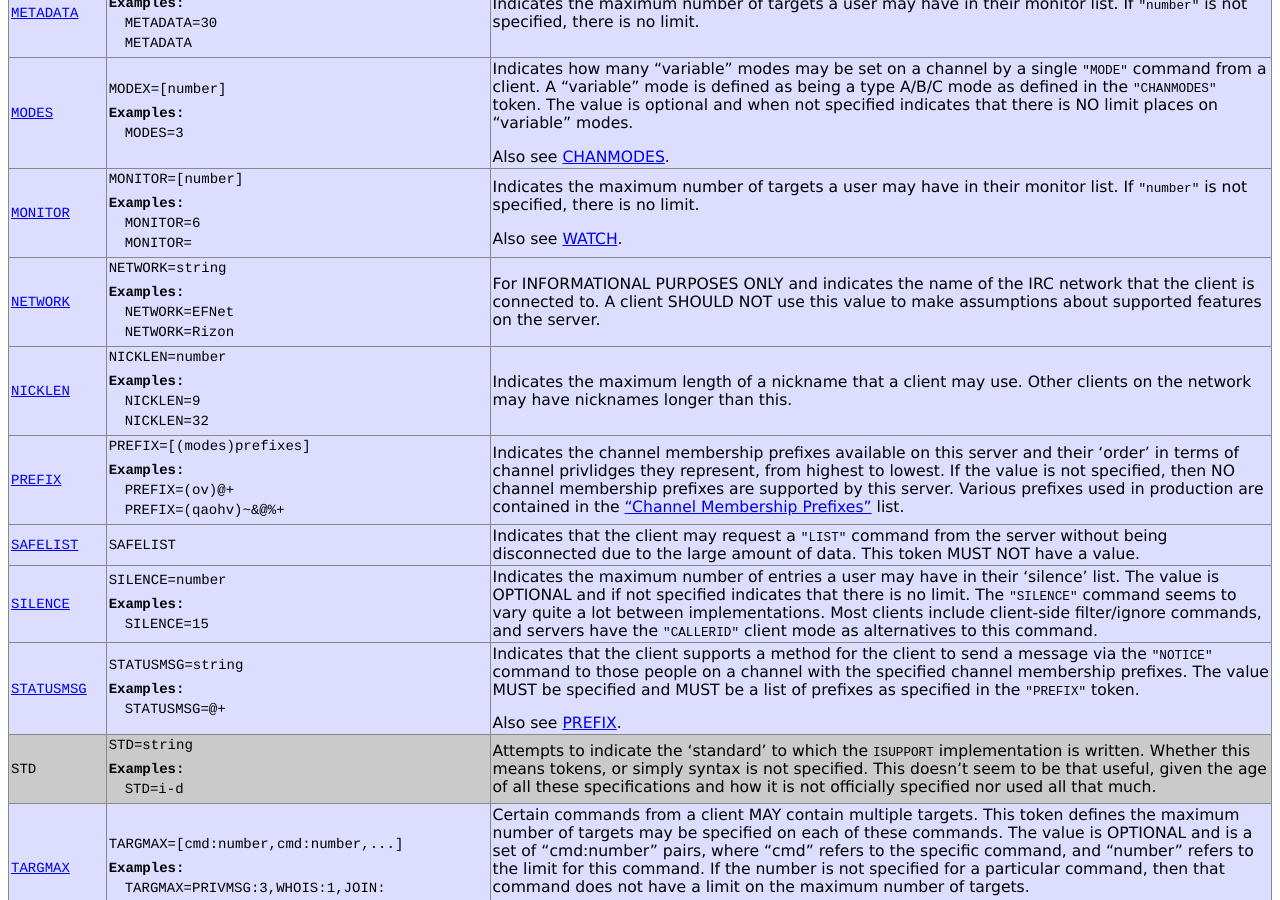
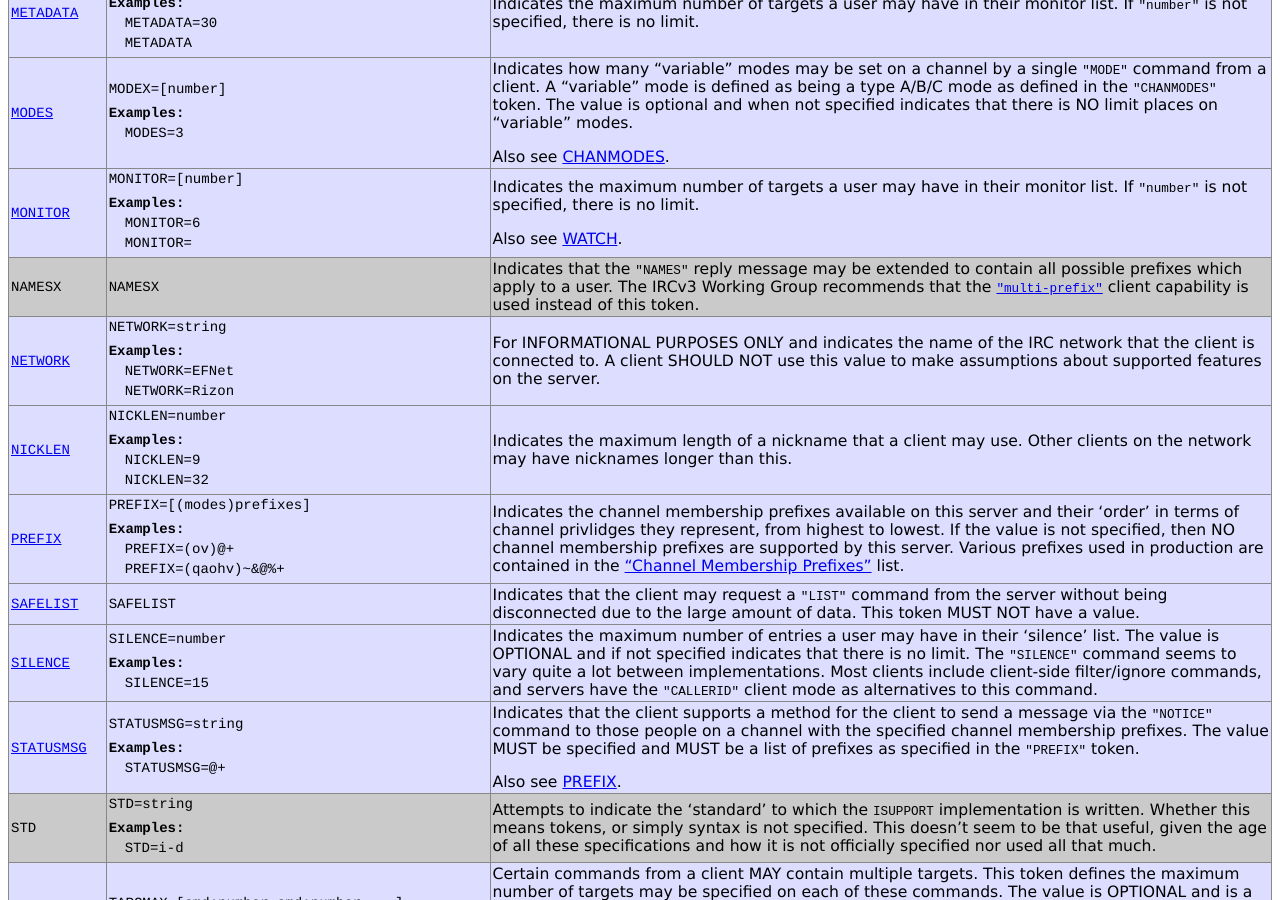
Before and after one commit to ircdocs/irc-defs, a Jekyll site: the page built from defs/isupport.html, in a window 1280 px wide and 900 px high, scrolled down 2131 px. Built offline with Jekyll 4.4.1, drawn with Linux system fonts in a browser that asks for light colours.

Commit message:
isupport: Add NAMESX

```diff
--- a/_data/isupport.yaml
+++ b/_data/isupport.yaml
@@ -422,6 +422,18 @@ values:
         seealso: "WATCH"
 
     -
+        name: NAMESX
+        format: "NAMESX"
+        comment: >
+            Indicates that the `"NAMES"` reply message may be extended to contain
+            all possible prefixes which apply to a user.
+
+            The IRCv3 Working Group recommends that the [`"multi-prefix"`](http://ircv3.net/specs/extensions/multi-prefix-3.1.html)
+            client capability is used instead of this token.
+
+        obsolete: true
+
+    -
         name: NETWORK
         format: "NETWORK=string"
         information: "https://tools.ietf.org/html/draft-hardy-irc-isupport-00"
```
